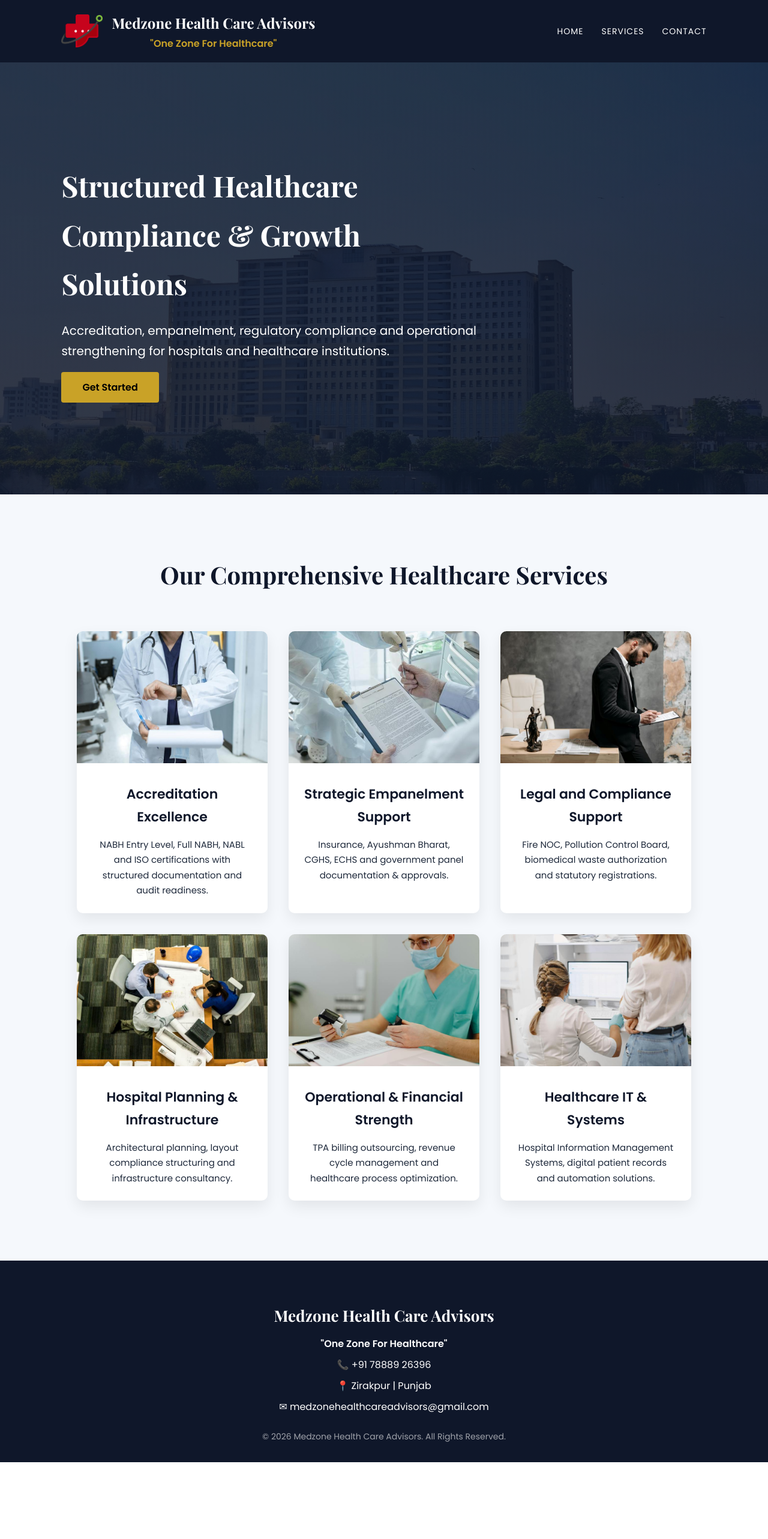
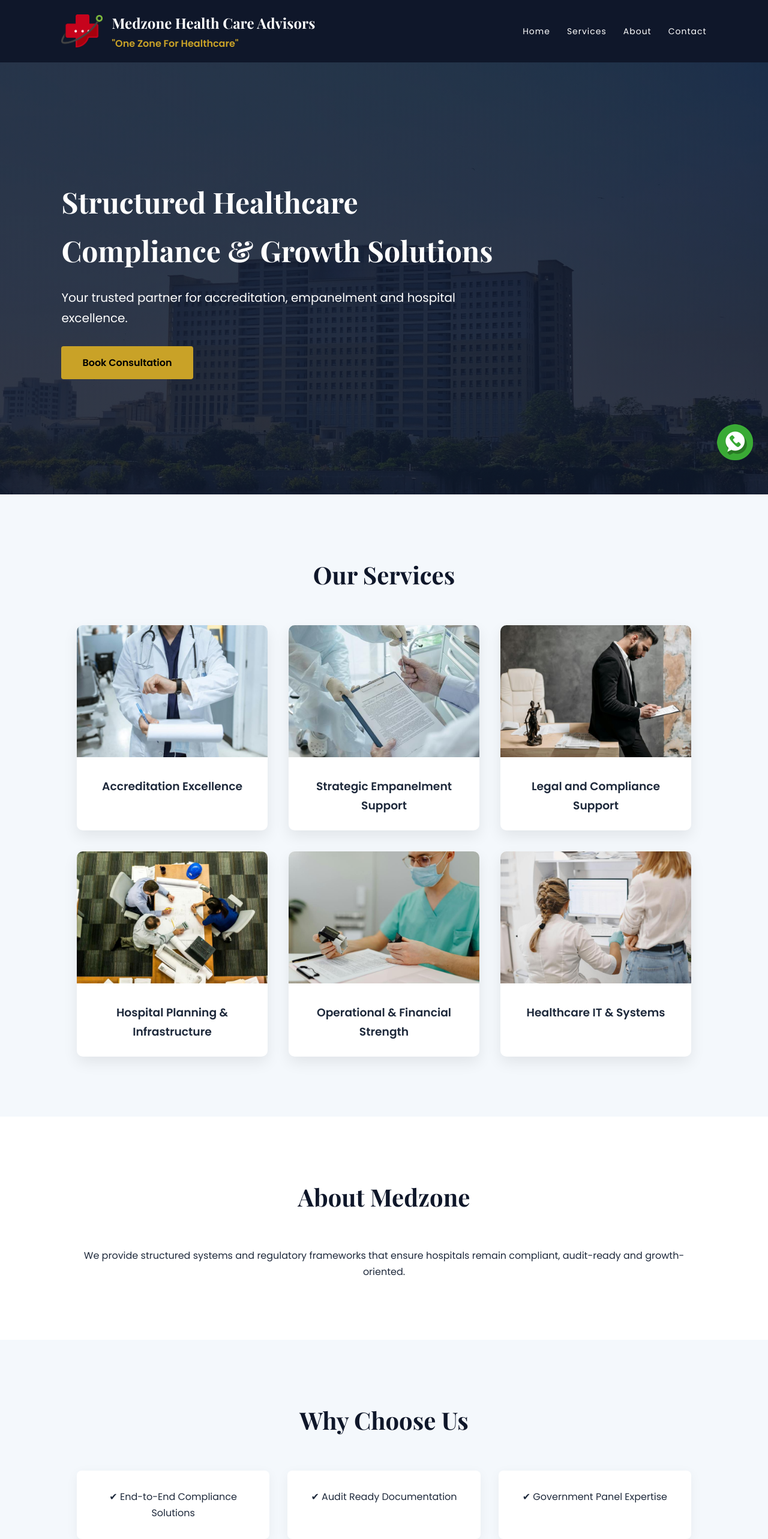
Before and after one commit to sudhirkumar021897-web/medzonecare, a plain HTML site: page index.html in a window 1280 px wide. Shown: the top 2565 px of the page at 60% size. Before the commit the page ends 2437 px from the top, so only its background shows below. Drawn offline with nearby package versions, Linux system fonts and the light colour scheme.

Commit message:
Update index.html

```diff
--- a/index.html
+++ b/index.html
@@ -1,18 +1,26 @@
 <!DOCTYPE html>
 <html lang="en">
 <head>
+
 <meta charset="UTF-8">
 <meta name="viewport" content="width=device-width, initial-scale=1.0">
+
 <title>Medzone Health Care Advisors | One Zone For Healthcare</title>
+
+<meta name="description" content="Medzone Health Care Advisors provides NABH accreditation, empanelment, Fire NOC, Pollution, hospital planning and healthcare IT solutions. One Zone For Healthcare.">
+<meta name="keywords" content="NABH Consultant, Hospital Accreditation, Fire NOC, Hospital Compliance, Ayushman Empanelment, Healthcare Consultancy India">
+<meta name="author" content="Medzone Health Care Advisors">
 
 <link href="https://fonts.googleapis.com/css2?family=Playfair+Display:wght@600;700&family=Poppins:wght@400;500;600&display=swap" rel="stylesheet">
 
 <style>
 
+html { scroll-behavior: smooth; }
+
 :root{
 --primary:#0f172a;
 --gold:#c9a227;
---light:#f5f8fc;
+--light:#f4f8fc;
 --text:#1e293b;
 }
 
@@ -25,11 +33,11 @@ box-sizing:border-box;
 body{
 font-family:'Poppins',sans-serif;
 color:var(--text);
-background:#ffffff;
 line-height:1.7;
+background:white;
 }
 
-/* NAVBAR */
+/* NAV */
 nav{
 background:var(--primary);
 padding:18px 8%;
@@ -61,7 +69,6 @@ color:white;
 .brand-text p{
 color:var(--gold);
 font-weight:600;
-text-align:center;
 }
 
 nav ul{
@@ -70,14 +77,13 @@ list-style:none;
 }
 
 nav ul li{
-margin-left:30px;
+margin-left:28px;
 }
 
 nav ul li a{
 color:white;
 text-decoration:none;
 font-size:14px;
-text-transform:uppercase;
 letter-spacing:1px;
 }
 
@@ -95,7 +101,8 @@ color:white;
 }
 
 .hero-content{
-max-width:700px;
+max-width:750px;
+animation:fadeUp 1s ease;
 }
 
 .hero h2{
@@ -116,22 +123,25 @@ padding:14px 35px;
 text-decoration:none;
 font-weight:600;
 border-radius:4px;
+display:inline-block;
 }
 
-/* SERVICES */
+/* SECTIONS */
 .section{
 padding:100px 10%;
-background:var(--light);
 text-align:center;
 }
+
+.light-bg{ background:var(--light); }
 
 .section h2{
 font-family:'Playfair Display',serif;
 font-size:40px;
-margin-bottom:60px;
+margin-bottom:50px;
 color:var(--primary);
 }
 
+/* SERVICES */
 .services{
 display:grid;
 grid-template-columns:repeat(3,1fr);
@@ -160,57 +170,94 @@ object-fit:cover;
 padding:25px;
 }
 
-.service-content h3{
-font-size:22px;
-margin-bottom:15px;
-color:var(--primary);
+/* WHY US */
+.why-box{
+display:grid;
+grid-template-columns:repeat(3,1fr);
+gap:30px;
+margin-top:40px;
 }
 
-.service-content p{
-font-size:15px;
+.why-item{
+background:white;
+padding:30px;
+border-radius:8px;
+box-shadow:0 5px 20px rgba(0,0,0,0.05);
+}
+
+/* CTA */
+.cta{
+background:var(--primary);
+color:white;
+padding:80px 10%;
+text-align:center;
+}
+
+.cta h2{
+color:white;
+margin-bottom:20px;
+}
+
+/* CONTACT */
+.contact-form{
+max-width:600px;
+margin:0 auto;
+}
+
+.contact-form input,
+.contact-form textarea{
+width:100%;
+padding:12px;
+margin-bottom:15px;
+border:1px solid #ccc;
+border-radius:5px;
 }
 
 /* FOOTER */
 footer{
-background:var(--primary);
+background:#0b1220;
 color:white;
-padding:70px 10% 30px;
+padding:50px 10%;
 text-align:center;
 }
 
-footer h3{
-font-family:'Playfair Display',serif;
-font-size:26px;
-margin-bottom:10px;
+/* WHATSAPP */
+.whatsapp-float{
+position:fixed;
+bottom:25px;
+right:25px;
+z-index:1000;
 }
 
-footer p{
-margin-bottom:8px;
+.whatsapp-float img{
+width:60px;
+height:60px;
+transition:0.3s;
 }
 
-.copyright{
-margin-top:25px;
-opacity:0.6;
-font-size:14px;
+.whatsapp-float img:hover{
+transform:scale(1.1);
+}
+
+/* ANIMATION */
+@keyframes fadeUp{
+from{opacity:0;transform:translateY(30px);}
+to{opacity:1;transform:translateY(0);}
 }
 
 /* RESPONSIVE */
 @media(max-width:992px){
-.services{
+.services,.why-box{
 grid-template-columns:repeat(2,1fr);
 }
 }
 
 @media(max-width:768px){
-.services{
+.services,.why-box{
 grid-template-columns:1fr;
 }
-.hero h2{
-font-size:30px;
-}
-nav ul{
-display:none;
-}
+.hero h2{font-size:30px;}
+nav ul{display:none;}
 }
 
 </style>
@@ -220,95 +267,114 @@ display:none;
 
 <nav>
 <div class="logo-area">
-<img src="images/logo.png" alt="Medzone Logo">
+<img src="images/logo.png">
 <div class="brand-text">
 <h1>Medzone Health Care Advisors</h1>
 <p><strong>"One Zone For Healthcare"</strong></p>
 </div>
 </div>
-
 <ul>
 <li><a href="#">Home</a></li>
-<li><a href="#">Services</a></li>
-<li><a href="#">Contact</a></li>
+<li><a href="#services">Services</a></li>
+<li><a href="#about">About</a></li>
+<li><a href="#contact">Contact</a></li>
 </ul>
 </nav>
 
 <header class="hero">
 <div class="hero-content">
 <h2>Structured Healthcare Compliance & Growth Solutions</h2>
-<p>Accreditation, empanelment, regulatory compliance and operational strengthening for hospitals and healthcare institutions.</p>
-<a href="#" class="btn">Get Started</a>
+<p>Your trusted partner for accreditation, empanelment and hospital excellence.</p>
+<a href="#contact" class="btn">Book Consultation</a>
 </div>
 </header>
 
-<section class="section">
-<h2>Our Comprehensive Healthcare Services</h2>
-
+<section id="services" class="section light-bg">
+<h2>Our Services</h2>
 <div class="services">
 
 <div class="service-card">
-<img src="images/accreditation.jpg" alt="Accreditation Services">
-<div class="service-content">
-<h3>Accreditation Excellence</h3>
-<p>NABH Entry Level, Full NABH, NABL and ISO certifications with structured documentation and audit readiness.</p>
-</div>
+<img src="images/accreditation.jpg">
+<div class="service-content"><h3>Accreditation Excellence</h3></div>
 </div>
 
 <div class="service-card">
-<img src="images/empanelment.jpg" alt="Empanelment Documentation">
-<div class="service-content">
-<h3>Strategic Empanelment Support</h3>
-<p>Insurance, Ayushman Bharat, CGHS, ECHS and government panel documentation & approvals.</p>
-</div>
+<img src="images/empanelment.jpg">
+<div class="service-content"><h3>Strategic Empanelment Support</h3></div>
 </div>
 
 <div class="service-card">
-<img src="images/legal.jpg" alt="Legal Compliance Documents">
-<div class="service-content">
-<h3>Legal and Compliance Support</h3>
-<p>Fire NOC, Pollution Control Board, biomedical waste authorization and statutory registrations.</p>
-</div>
+<img src="images/legal.jpg">
+<div class="service-content"><h3>Legal and Compliance Support</h3></div>
 </div>
 
 <div class="service-card">
-<img src="images/planning.jpg" alt="Hospital Planning">
-<div class="service-content">
-<h3>Hospital Planning & Infrastructure</h3>
-<p>Architectural planning, layout compliance structuring and infrastructure consultancy.</p>
-</div>
+<img src="images/planning.jpg">
+<div class="service-content"><h3>Hospital Planning & Infrastructure</h3></div>
 </div>
 
 <div class="service-card">
-<img src="images/operations.jpg" alt="Hospital Operations">
-<div class="service-content">
-<h3>Operational & Financial Strength</h3>
-<p>TPA billing outsourcing, revenue cycle management and healthcare process optimization.</p>
-</div>
+<img src="images/operations.jpg">
+<div class="service-content"><h3>Operational & Financial Strength</h3></div>
 </div>
 
 <div class="service-card">
-<img src="images/healthcare-it.jpg" alt="Healthcare IT Systems">
-<div class="service-content">
-<h3>Healthcare IT & Systems</h3>
-<p>Hospital Information Management Systems, digital patient records and automation solutions.</p>
-</div>
+<img src="images/healthcare-it.jpg">
+<div class="service-content"><h3>Healthcare IT & Systems</h3></div>
 </div>
 
 </div>
 </section>
 
+<section id="about" class="section">
+<h2>About Medzone</h2>
+<p>We provide structured systems and regulatory frameworks that ensure hospitals remain compliant, audit-ready and growth-oriented.</p>
+</section>
+
+<section class="section light-bg">
+<h2>Why Choose Us</h2>
+<div class="why-box">
+<div class="why-item">✔ End-to-End Compliance Solutions</div>
+<div class="why-item">✔ Audit Ready Documentation</div>
+<div class="why-item">✔ Government Panel Expertise</div>
+</div>
+</section>
+
+<section class="cta">
+<h2>Ready to Strengthen Your Healthcare Institution?</h2>
+<a href="#contact" class="btn">Contact Now</a>
+</section>
+
+<section id="contact" class="section">
+<h2>Contact Us</h2>
+
+<div class="contact-form">
+<input type="text" placeholder="Your Name">
+<input type="email" placeholder="Your Email">
+<textarea rows="5" placeholder="Your Message"></textarea>
+<button class="btn">Submit</button>
+</div>
+
+<p style="margin-top:30px;">
+📞 +91 78889 26396<br>
+📍 Zirakpur | Punjab<br>
+✉ medzonehealthcareadvisors@gmail.com
+</p>
+
+<!-- Replace below iframe with your real Google Maps embed link -->
+<iframe src="https://www.google.com/maps" width="100%" height="300" style="border:0;margin-top:30px;" allowfullscreen></iframe>
+
+</section>
+
 <footer>
 <h3>Medzone Health Care Advisors</h3>
 <p><strong>"One Zone For Healthcare"</strong></p>
-<p>📞 +91 78889 26396</p>
-<p>📍 Zirakpur | Punjab</p>
-<p>✉ medzonehealthcareadvisors@gmail.com</p>
+<p>© 2026 All Rights Reserved</p>
+</footer>
 
-<div class="copyright">
-© 2026 Medzone Health Care Advisors. All Rights Reserved.
-</div>
-</footer>
+<a href="https://wa.me/917888926396?text=Hello%20Medzone%20Health%20Care%20Advisors,%20I%20would%20like%20to%20know%20about%20your%20services." class="whatsapp-float" target="_blank">
+<img src="images/whatsapp.png">
+</a>
 
 </body>
 </html>
```
